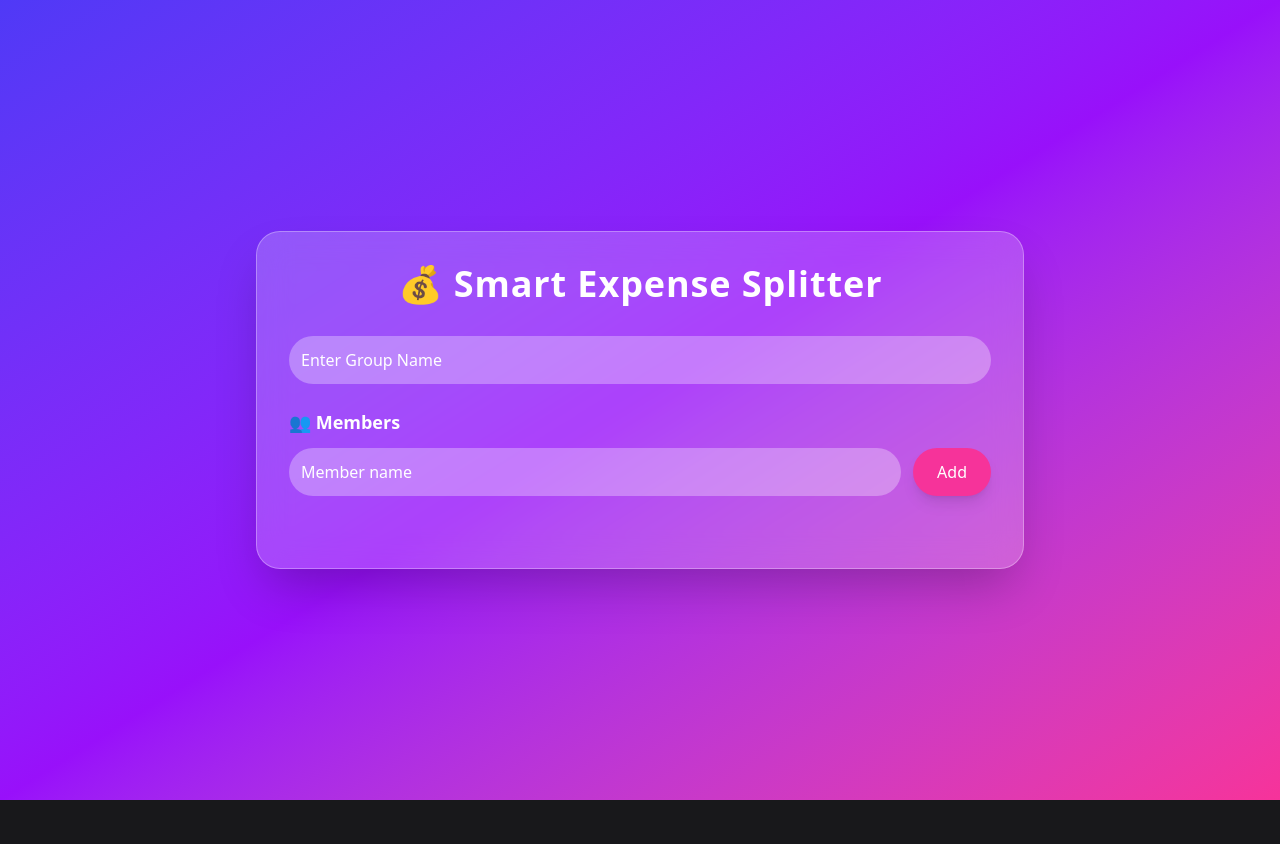
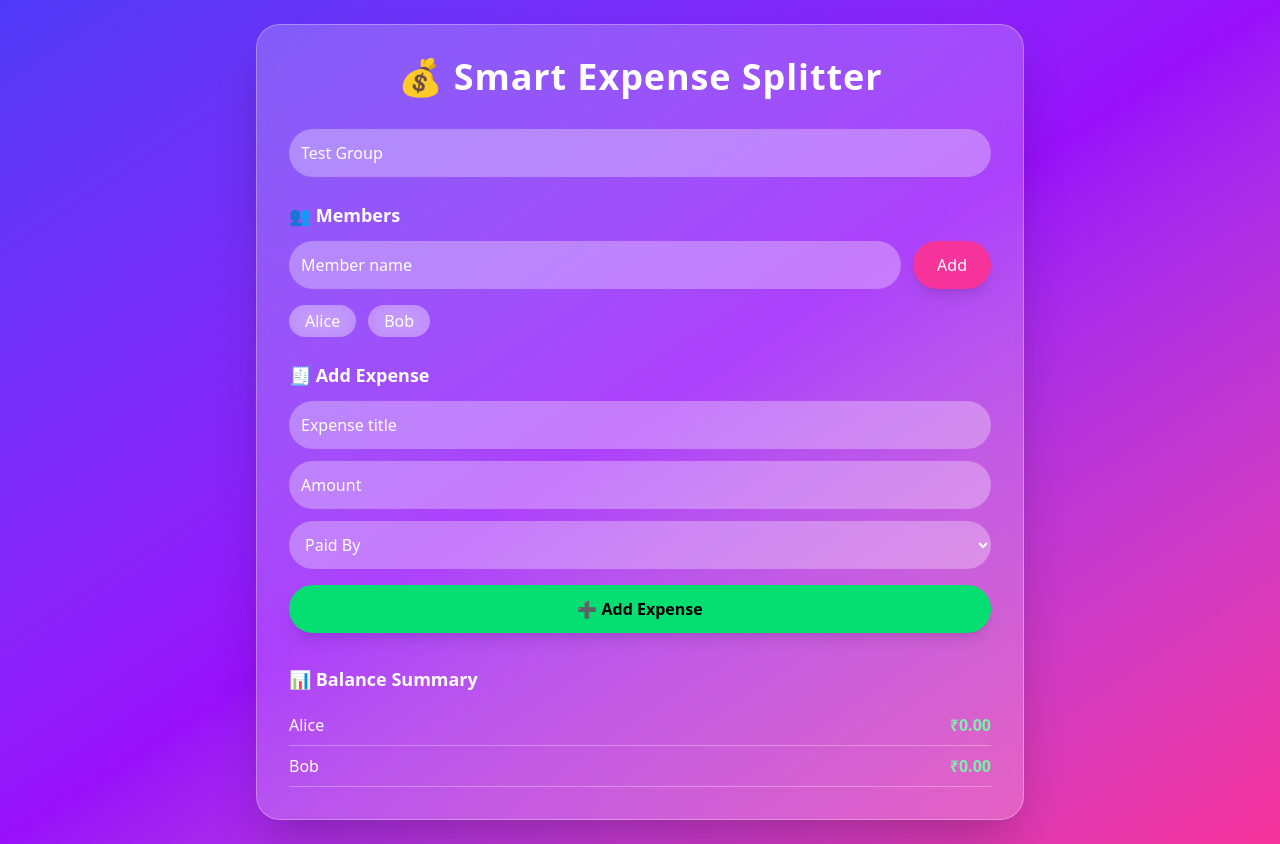
Before and after one commit to siddhurrr096-ship-it/siddhu, a React (Vite) app: page / in a window 1280 px wide. Before the commit the page ends 800 px from the top, so only its background shows below. Built offline with nearby package versions, Linux system fonts and the light colour scheme.

Commit message:
Add error handling and default values to fix blank page

```diff
--- a/src/App.jsx
+++ b/src/App.jsx
@@ -1,9 +1,8 @@
-
 import { useState, useEffect } from "react";
 
 export default function App() {
-  const [groupName, setGroupName] = useState("");
-  const [members, setMembers] = useState([]);
+  const [groupName, setGroupName] = useState("Test Group");
+  const [members, setMembers] = useState(["Alice", "Bob"]);
   const [memberName, setMemberName] = useState("");
   const [expenses, setExpenses] = useState([]);
   const [expenseTitle, setExpenseTitle] = useState("");
@@ -11,11 +10,15 @@ export default function App() {
   const [paidBy, setPaidBy] = useState("");
 
   useEffect(() => {
-    const data = JSON.parse(localStorage.getItem("expense_app"));
-    if (data) {
-      setGroupName(data.groupName || "");
-      setMembers(data.members || []);
-      setExpenses(data.expenses || []);
+    try {
+      const data = JSON.parse(localStorage.getItem("expense_app"));
+      if (data) {
+        setGroupName(data.groupName || "");
+        setMembers(data.members || []);
+        setExpenses(data.expenses || []);
+      }
+    } catch (err) {
+      console.error("Error loading data:", err);
     }
   }, []);
 
```
